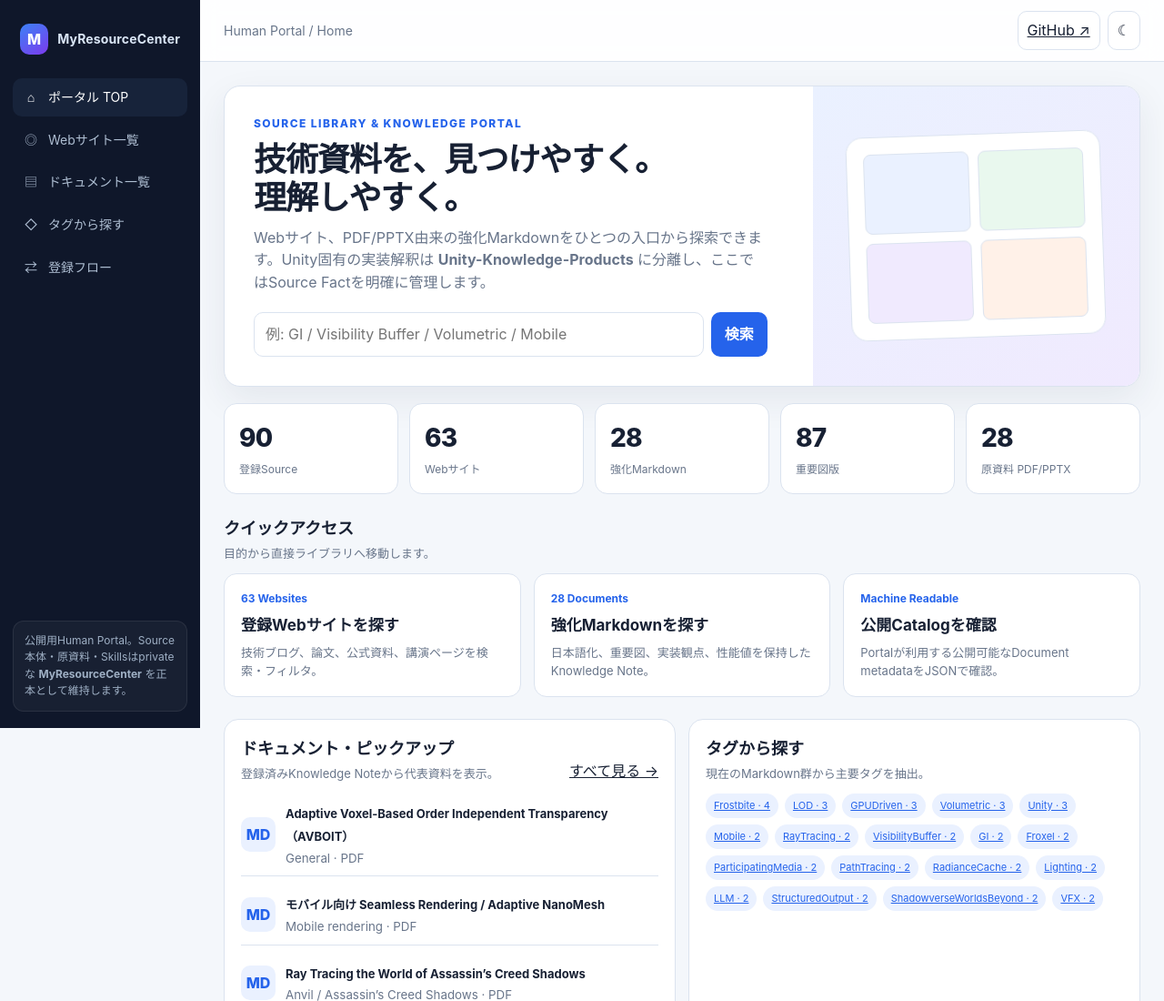
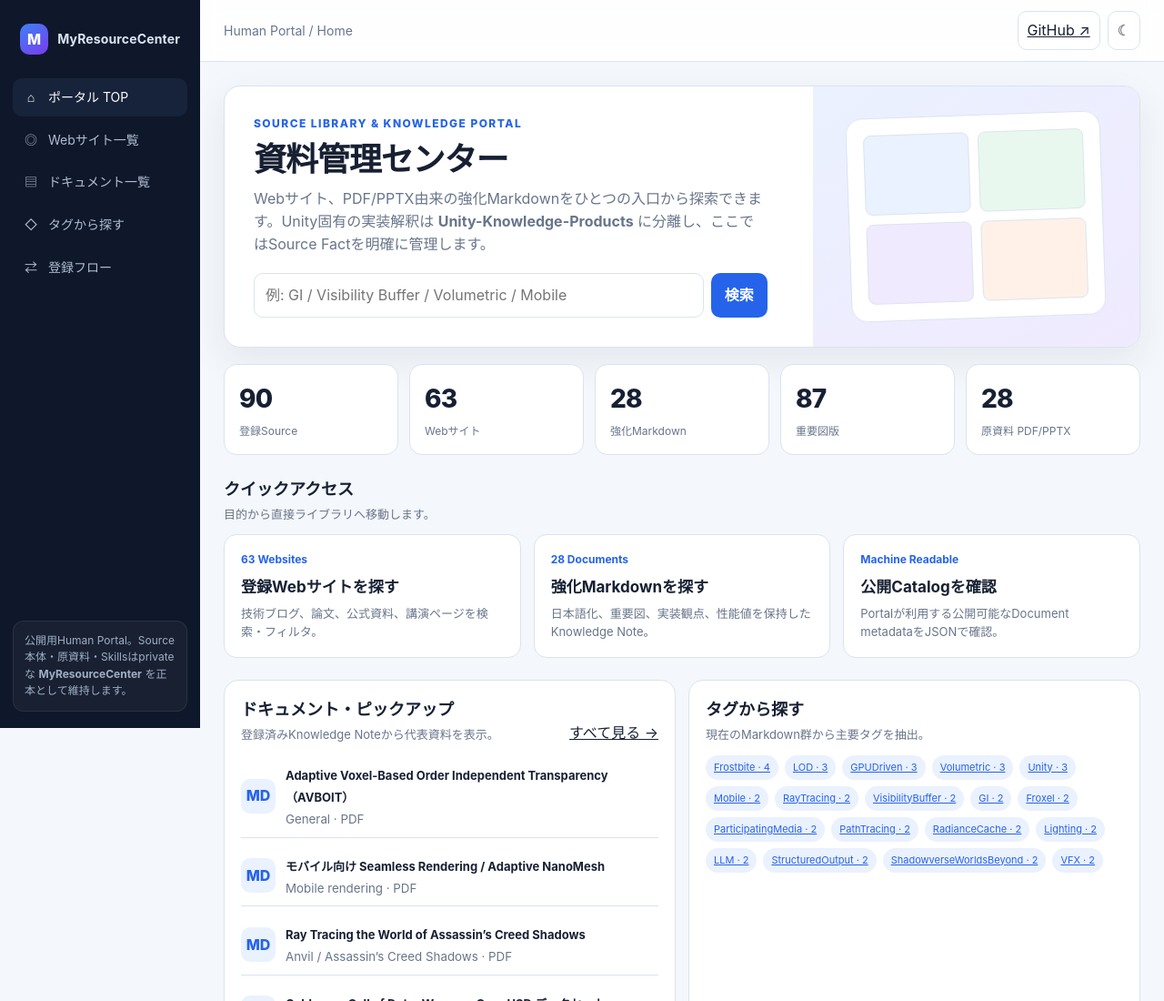
Before and after one commit to DarumaPPAP/MyResourceCenter-Portal, a plain HTML site: page index.html in a window 1280 px wide. Shown: the top 1100 px of the page at 91% size. Drawn offline with Linux system fonts and the light colour scheme.

Commit message:
Rename portal hero to 資料管理センター

```diff
--- a/index.html
+++ b/index.html
@@ -37,7 +37,7 @@
         <section class="hero">
           <div class="hero-copy">
             <div class="eyebrow">Source Library & Knowledge Portal</div>
-            <h1>技術資料を、見つけやすく。<br>理解しやすく。</h1>
+            <h1>資料管理センター</h1>
             <p>Webサイト、PDF/PPTX由来の強化Markdownをひとつの入口から探索できます。Unity固有の実装解釈は <b>Unity-Knowledge-Products</b> に分離し、ここではSource Factを明確に管理します。</p>
             <div class="search-global">
               <label class="sr-only" for="global-search">ドキュメントを検索</label>
```
